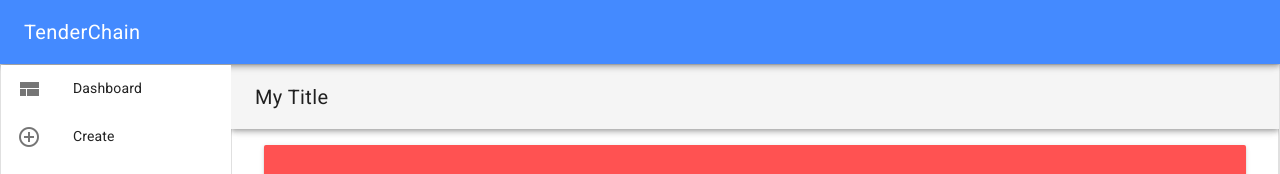
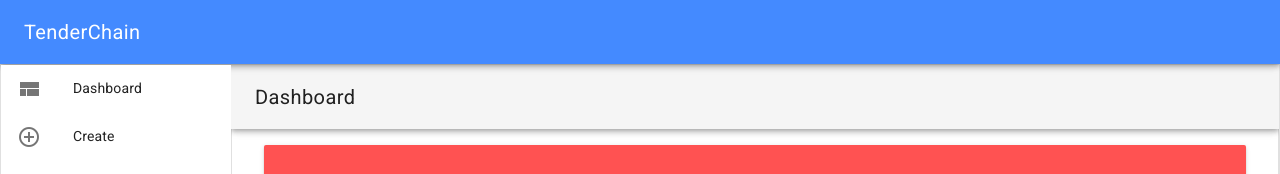
Before and after one commit to TenderChain/frontend, a Vue app: page / in a window 1280 px wide. Shown: the top 174 px of the page. Built offline with nearby package versions, Linux system fonts and the light colour scheme.

Commit message:
Add title from router

```diff
--- a/src/App.vue
+++ b/src/App.vue
@@ -6,7 +6,7 @@
     <md-app>
 
       <md-app-toolbar>
-        <span class="md-title">My Title</span>
+        <span class="md-title">{{$route.name}}</span>
       </md-app-toolbar>
 
       <md-app-drawer md-permanent="full">
```
